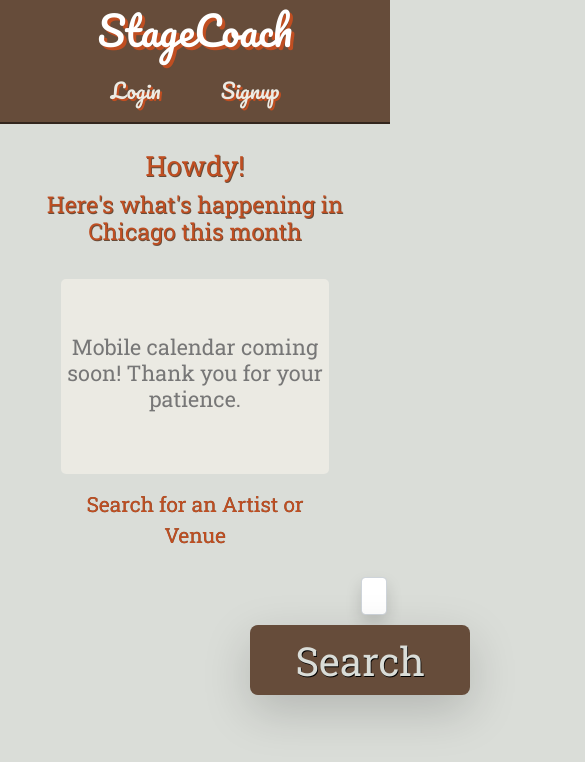
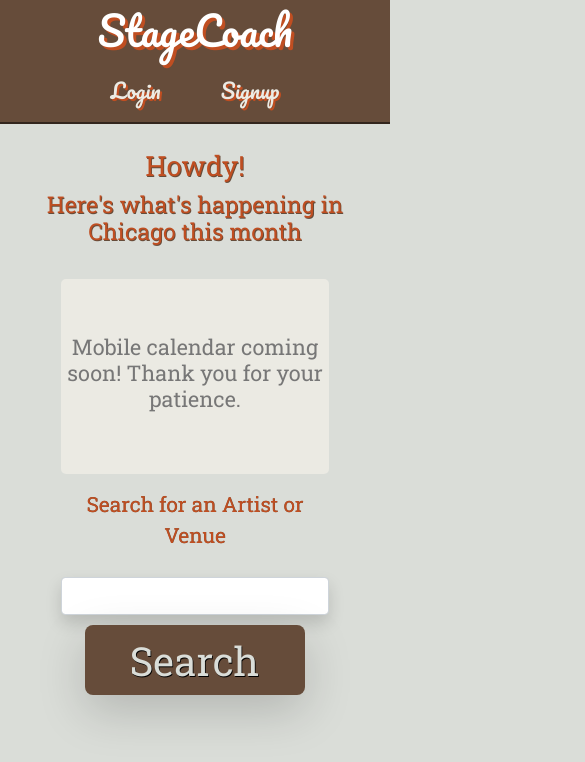
Before and after one commit to MattReisdorf/StageCoach, a React (Create React App) app in the folder client/: page / in a window 390 px wide. Shown: the top 762 px of the page, 585 px wide, since content can reach past the window. Built offline with nearby package versions, Linux system fonts and the light colour scheme; no server answers.

Commit message:
fixed home responsiveness

```diff
--- a/client/src/components/css/Home.css
+++ b/client/src/components/css/Home.css
@@ -90,7 +90,7 @@
     }
   }
 
-@media only screen and (max-width: 950px) {
+@media only screen and (max-width: 992px) {
     #home-search {
         width: 100% !important;
     }
@@ -98,4 +98,11 @@
    .container {
        max-width: 75%;
    }
+
+   .search-form {
+       padding-left: 0 !important;
+       padding-right: 0 !important;
+   }
+
+
 }
--- a/client/src/components/css/Show.css
+++ b/client/src/components/css/Show.css
@@ -15,7 +15,7 @@
 }
 
 .show-links {
-    color: rgb(204, 95, 52);
+    color: rgb(204, 95, 52) !important;
 
 }
 
--- a/client/src/components/pages/Home.js
+++ b/client/src/components/pages/Home.js
@@ -59,7 +59,7 @@ export default function Home() {
             <div className = 'container'>
                 <div className = 'search-placeholder'>
                     <p className = 'search-text'>Search for an Artist or Venue</p>
-                    <form className = 'search-form'>
+                    <form id="search-form-home" className = 'search-form'>
                         <input className = 'form-control shadow' type = 'search' onChange = {handleSearch} placeholder = '' aria-label = 'search' id = 'input'></input>
                         <div id="bottom-button">
                             <Link
--- a/client/src/components/pages/Search.js
+++ b/client/src/components/pages/Search.js
@@ -60,7 +60,7 @@ export default function Search(props) {
 
         for (let i = 0; i < artistData.length; i++) {
             await axios
-                .get(`http://api.openweathermap.org/geo/1.0/direct?q=${artistData[i].city},${artistData[i].state},US&appid=b432d6bb20293207031c4335d6e23edb`)
+                .get(`https://api.openweathermap.org/geo/1.0/direct?q=${artistData[i].city},${artistData[i].state},US&appid=b432d6bb20293207031c4335d6e23edb`)
                 .then((results) => {
                     // Stuff for Haversine Distance
                     artistData[i].lat = String(results.data[0].lat);
```
